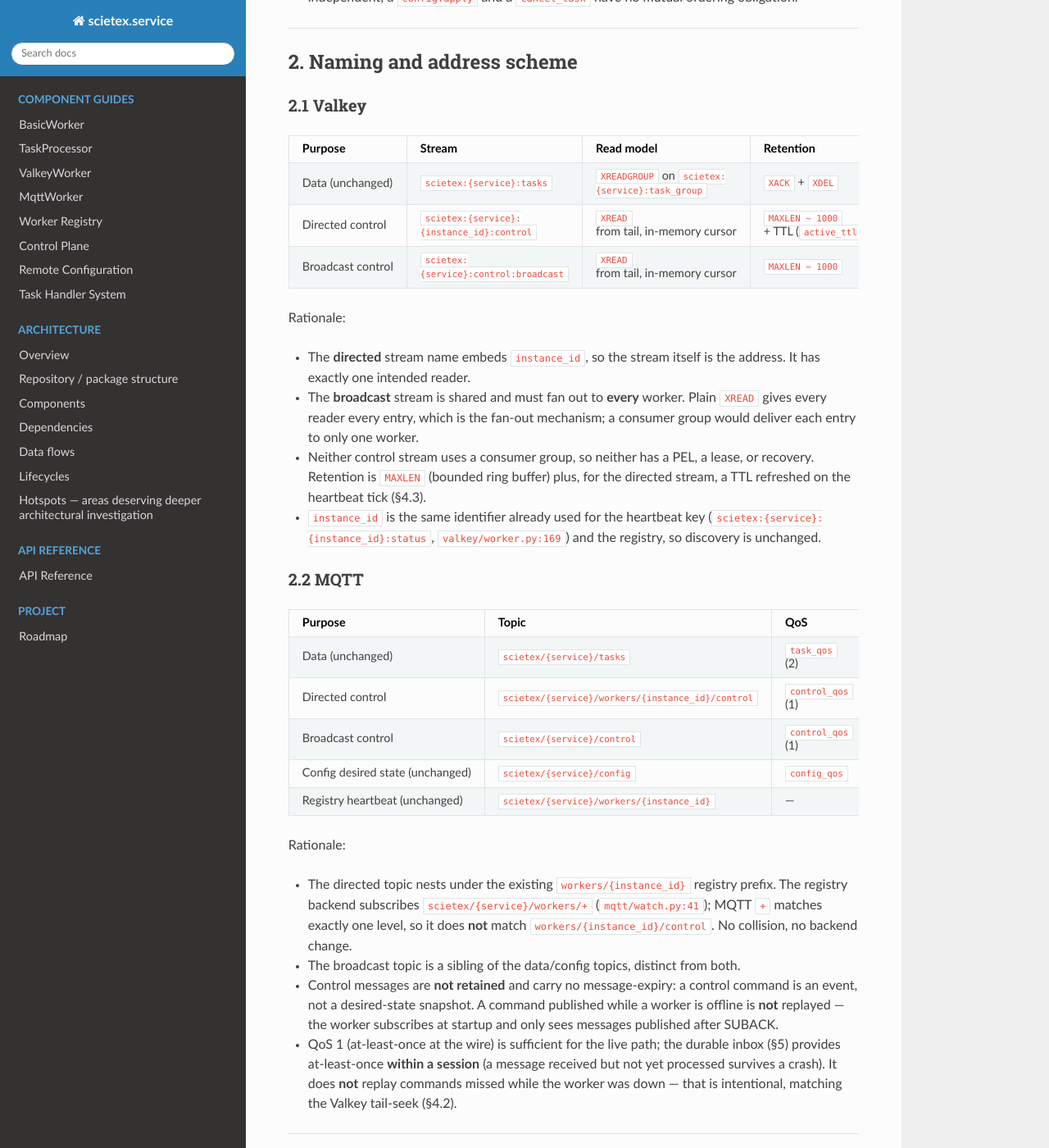
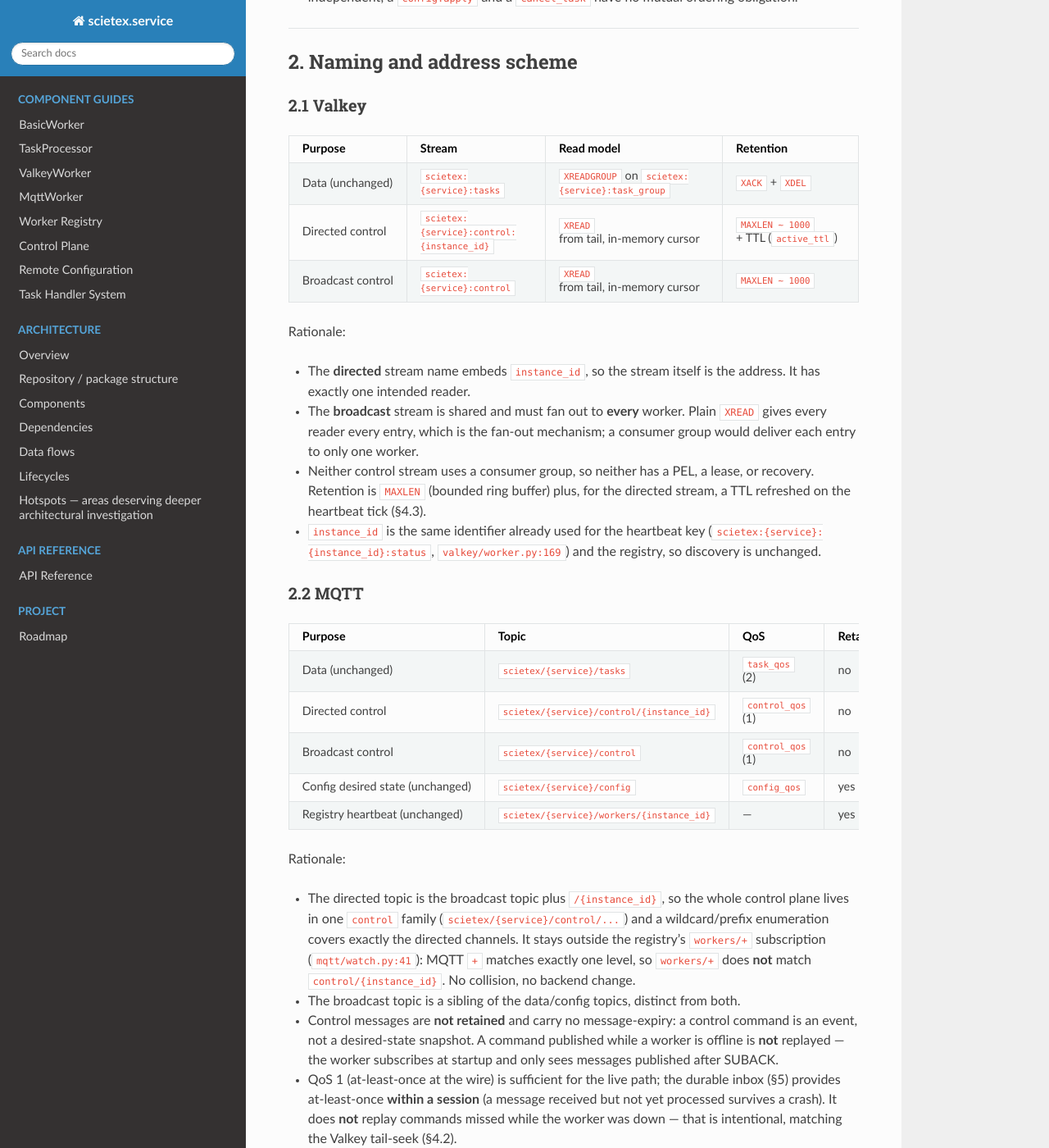
Before and after one commit to bond-anton/scietex.service, a Sphinx documentation site: the page built from docs/design/control_plane.md, in a window 1280 px wide and 1400 px high, scrolled down 1414 px. Shown: the whole window at 82% size. Built offline with Sphinx 7.4.7 and the Read the Docs theme 3.1.0, drawn with Linux system fonts in a browser that asks for light colours; some of the changed text lies outside the part shown.

Commit message:
refactor(v5.0.0)!: nest the directed control channel under the broadcast one
The directed control address becomes the broadcast address plus the worker id:
scietex:{service}:control:{instance_id} / scietex/{service}/control/{instance_id},
with the broadcast at scietex:{service}:control / scietex/{service}/control. The
whole control plane now lives in one 'control' family, so a wildcard or prefix
enumeration covers exactly the directed channels; previously the two addresses
were unrelated strings and nothing could enumerate them coherently. The MQTT
'workers/' segment is dropped, removing the conceptual collision with the
heartbeat topic scietex/{service}/workers/{instance_id}.

Wire-format change, no compatibility shim (v5.0.0 hard cut).

```diff
--- a/docs/design/control_plane.md
+++ b/docs/design/control_plane.md
@@ -91,17 +91,19 @@ Rationale:
 | Purpose | Topic | QoS | Retained |
 |---|---|---|---|
 | Data (unchanged) | `scietex/{service}/tasks` | `task_qos` (2) | no |
-| Directed control | `scietex/{service}/workers/{instance_id}/control` | `control_qos` (1) | no |
+| Directed control | `scietex/{service}/control/{instance_id}` | `control_qos` (1) | no |
 | Broadcast control | `scietex/{service}/control` | `control_qos` (1) | no |
 | Config desired state (unchanged) | `scietex/{service}/config` | `config_qos` | yes |
 | Registry heartbeat (unchanged) | `scietex/{service}/workers/{instance_id}` | — | yes |
 
 Rationale:
 
-- The directed topic nests under the existing `workers/{instance_id}` registry
-  prefix. The registry backend subscribes `scietex/{service}/workers/+`
-  (`mqtt/watch.py:41`); MQTT `+` matches exactly one level, so it does **not**
-  match `workers/{instance_id}/control`. No collision, no backend change.
+- The directed topic is the broadcast topic plus `/{instance_id}`, so the whole
+  control plane lives in one `control` family (`scietex/{service}/control/...`)
+  and a wildcard/prefix enumeration covers exactly the directed channels. It
+  stays outside the registry's `workers/+` subscription (`mqtt/watch.py:41`):
+  MQTT `+` matches exactly one level, so `workers/+` does **not** match
+  `control/{instance_id}`. No collision, no backend change.
 - The broadcast topic is a sibling of the data/config topics, distinct from both.
 - Control messages are **not retained** and carry no message-expiry: a control
   command is an event, not a desired-state snapshot. A command published while a
@@ -385,7 +387,7 @@ overlap the registry's `workers/+` subscription (`mqtt/watch.py:41`).
 
 ### 5.4 Publishing control commands
 
-A `cancel_task` is published to `scietex/{service}/workers/{instance_id}/control`;
+A `cancel_task` is published to `scietex/{service}/control/{instance_id}`;
 a `config:*` command to `scietex/{service}/control`. Because the messages are
 not retained, the MQTT control plane is only meaningful while a worker is
 subscribed; a command published while a worker is offline is not replayed from
@@ -487,7 +489,7 @@ control uses no consumer groups.
 
 | Field | Default | Bounds |
 |---|---|---|
-| `control_topic` | `scietex/{service}/workers/{instance_id}/control` | — |
+| `control_topic` | `scietex/{service}/control/{instance_id}` | — |
 | `control_broadcast_topic` | `scietex/{service}/control` | — |
 | `control_qos` | `1` | `[0, 2]` |
 | `control_inbox_path` | `None` (derive from `inbox_path`) | — |
```
Also changed, not shown: other parts of docs/design/control_plane.md (+6 -6 lines), AGENTS.md (+1 -1 lines), docs/ROADMAP.md (+3 -3 lines), docs/control_plane.md (+5 -5 lines), docs/remote_config.md (+1 -1 lines), 8 other files.
